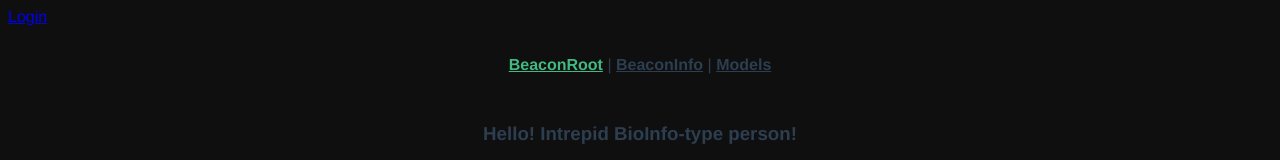
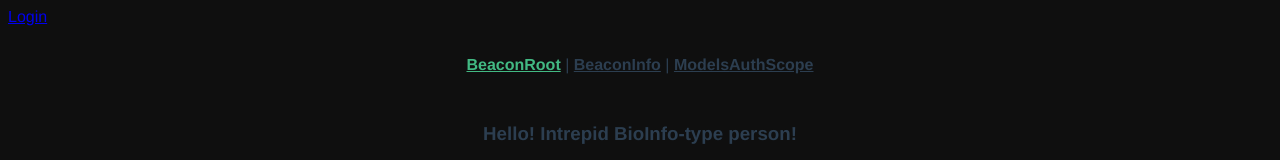
Before and after one commit to iper-jkane/beacon-nodejs, a Vue app in the folder uix/vue/: page / in a window 1280 px wide. Shown: the top 160 px of the page. Built offline with nearby package versions, Linux system fonts and the light colour scheme; what axios-cache-plugin would draw is missing.

Commit message:
adds AuthScopeRoute to router / App
needs a tidyup; code sprawl is A Real Thing ;)

```diff
--- a/uix/vue/src/App.vue
+++ b/uix/vue/src/App.vue
@@ -9,6 +9,16 @@
     <router-link to="/">BeaconRoot</router-link> |
     <router-link to="/info">BeaconInfo</router-link> |
     <router-link to="/models">Models</router-link>
+    <router-link to="/auth/scope">AuthScope</router-link>
+
+<Suspense>
+<router-view name="AuthScope" v-slot="{ Component }">
+  <keep-alive>
+    <component :is="Component" />
+  </keep-alive>
+</router-view>
+</Suspense>
+
   </nav>
 
 <Suspense>
--- a/uix/vue/src/router/index.js
+++ b/uix/vue/src/router/index.js
@@ -11,6 +11,7 @@ const beaconRoutes =
 [
 
   AuthLoginRoute,
+  AuthScopeRoute,
   RootRoute,
   InfoRoute,
   ModelsRoute,
```
